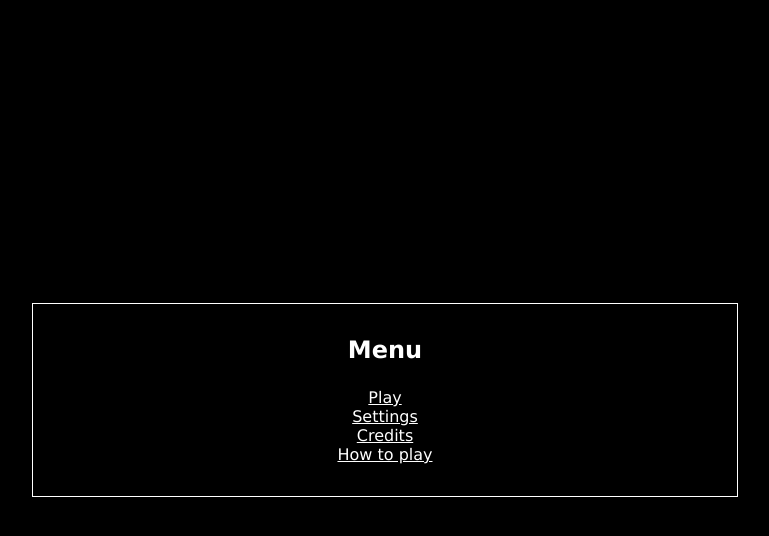
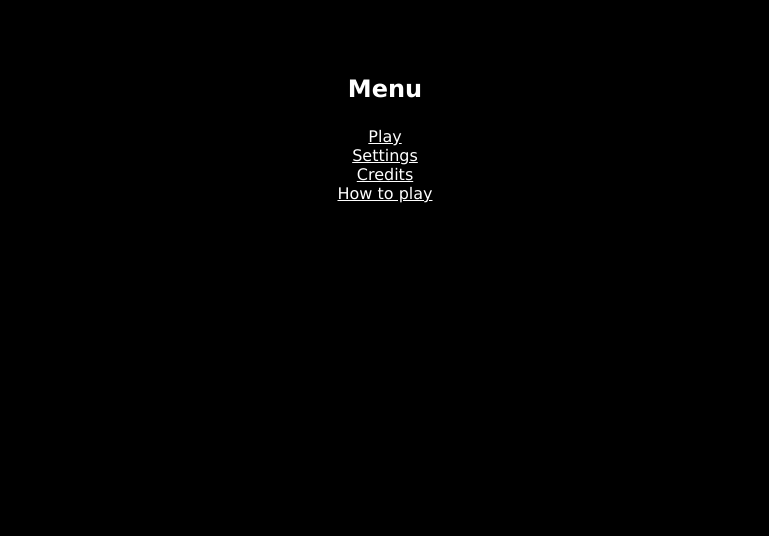
Before and after one commit to SpadXIII/kpy-tetris, a plain HTML site: page index.html in a window 1280 px wide. Shown: the whole page, without its empty margins (255-1024 px from the left). Drawn offline with Linux system fonts and the light colour scheme.

Commit message:
Tweak menu styling

```diff
--- a/css/styles.css
+++ b/css/styles.css
@@ -36,12 +36,20 @@ h1, h2, h3 {
 
 #loading {
     height: 60px;
-    text-align: center;
-    top: 25%;
 }
 
 #wrapper {
     width: 100%;
+    top: 25%;
+}
+
+#wrapper > div {
+    width: 50%;
+    margin: 0 auto;
+    min-height: 250px;
+    padding: 2em;
+    text-align: center;
+
 }
 
 #wrapper .back {
@@ -51,11 +59,6 @@ h1, h2, h3 {
 
 .menu {
     display: none;
-    width: 50%;
-    margin: 0 auto;
-    text-align: center;
-    padding: 2em;
-    border: solid 1px white;
 }
 
 #settings > div > div {
```
